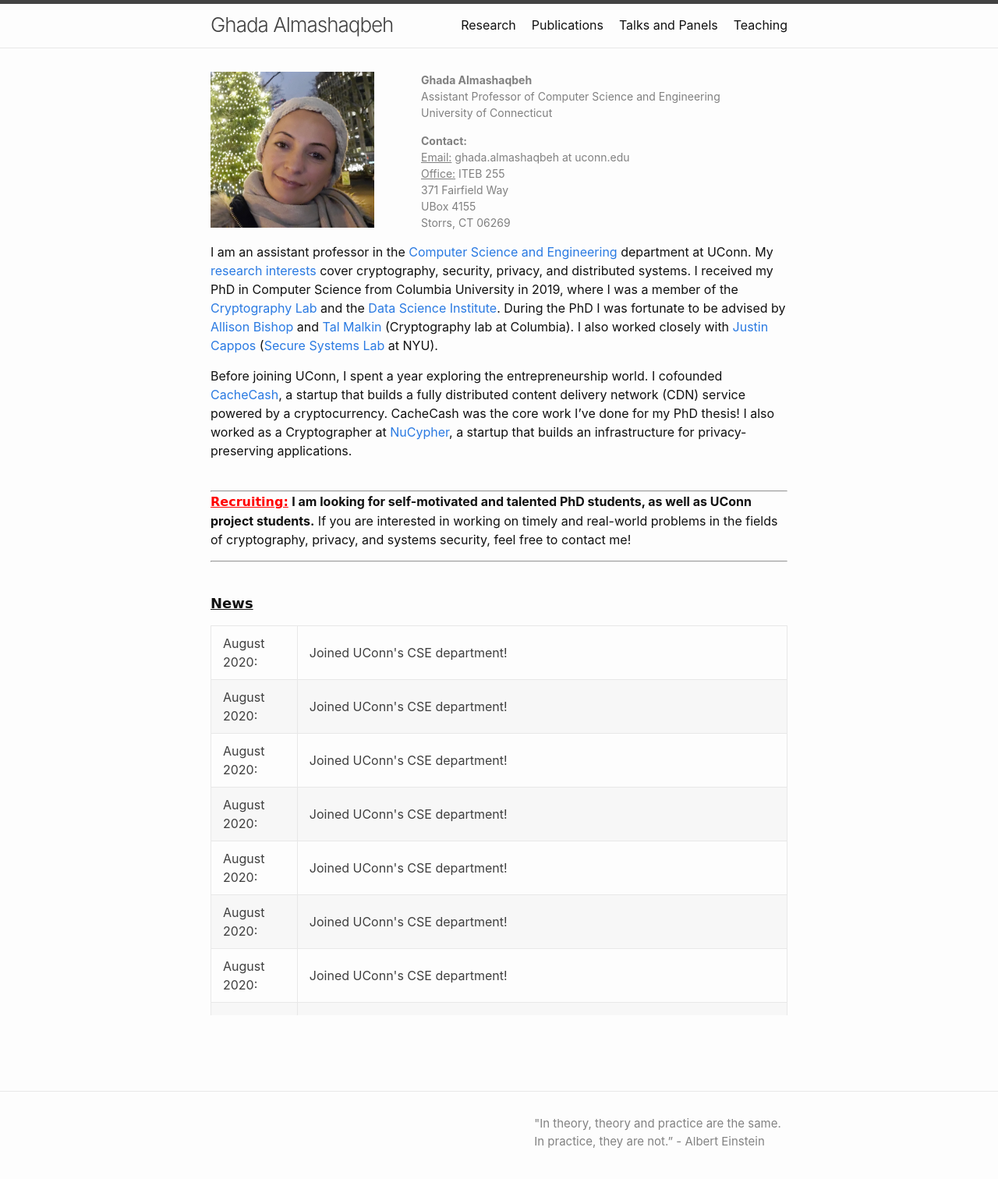
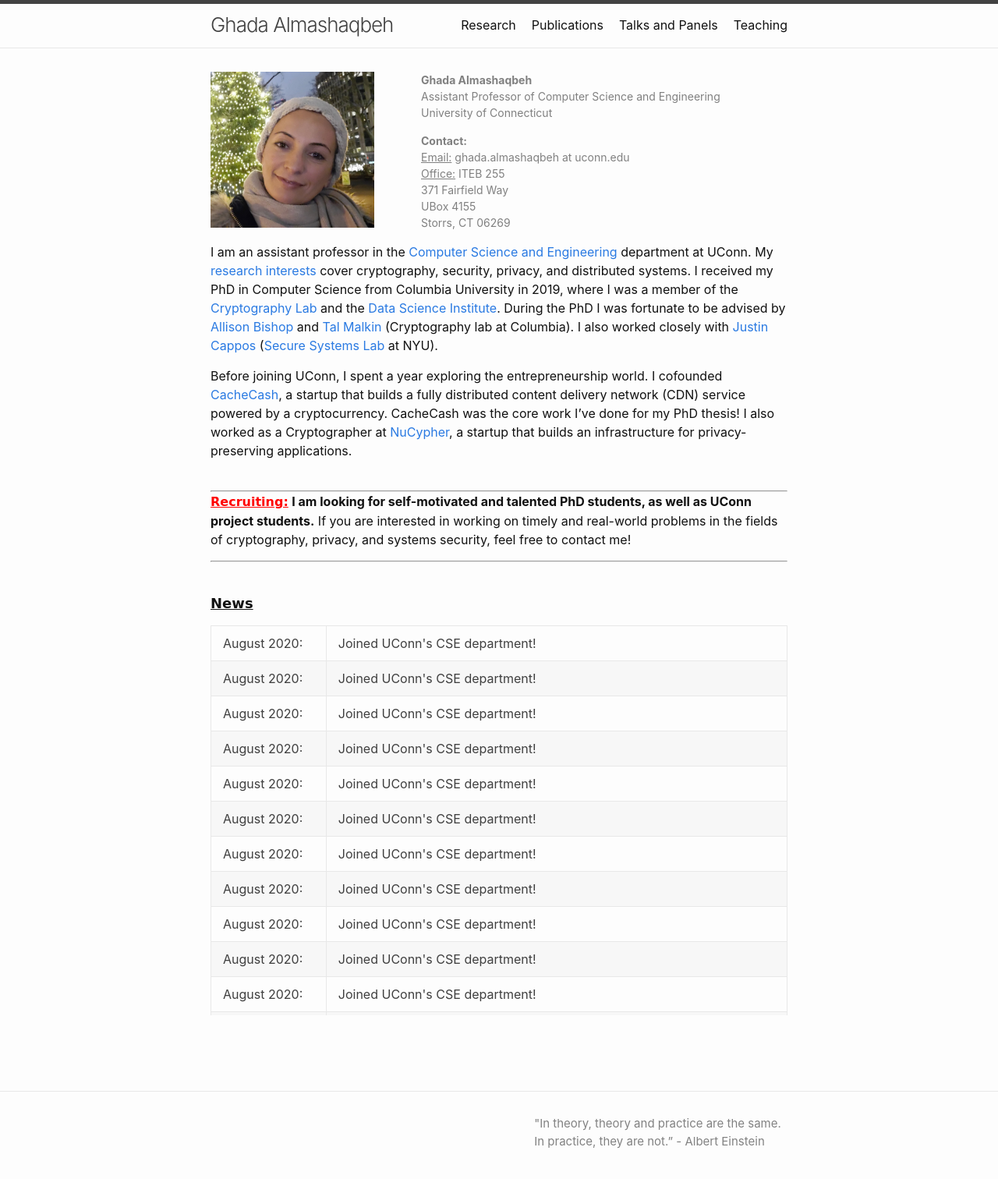
Before and after one commit to GhadaAlmashaqbeh/GhadaAlmashaqbeh.github.io, a Jekyll site: the page built from index.md, in a window 1280 px wide. Shown: the top 1512 px of the page at 78% size. Built offline with Jekyll 4.4.1, drawn with Linux system fonts in a browser that asks for light colours; some of the changed lines change nothing that is shown.

Commit message:
edit news table

```diff
--- a/index.md
+++ b/index.md
@@ -36,7 +36,7 @@ Before joining UConn, I spent a year exploring the entrepreneurship world. I cof
 <div style="height:500px; overflow:auto;">
   <table style = "width: 100%">
     <tr>
-      <td style="width: 15%;">August 2020:</td>
+      <td style="width: 20%;">August 2020:</td>
       <td>Joined UConn's CSE department!</td>
     </tr>
      <tr>
```
